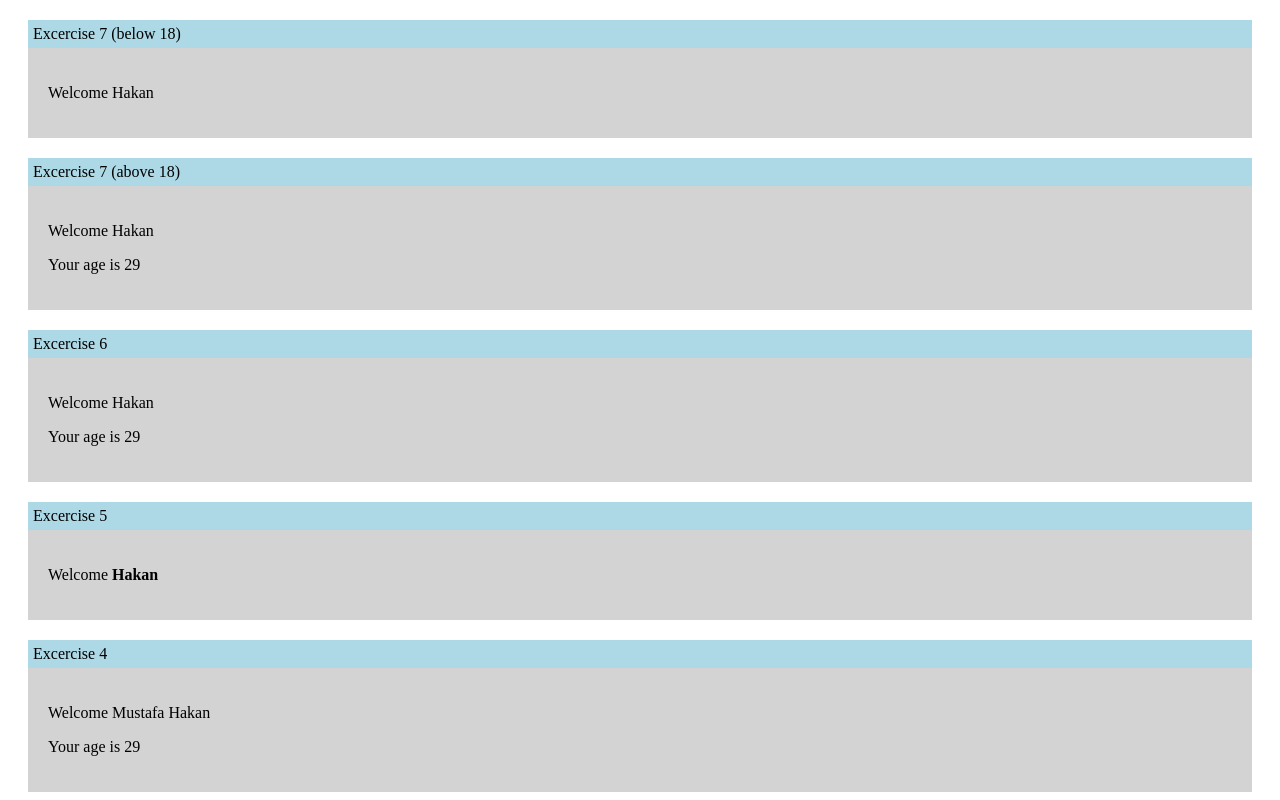
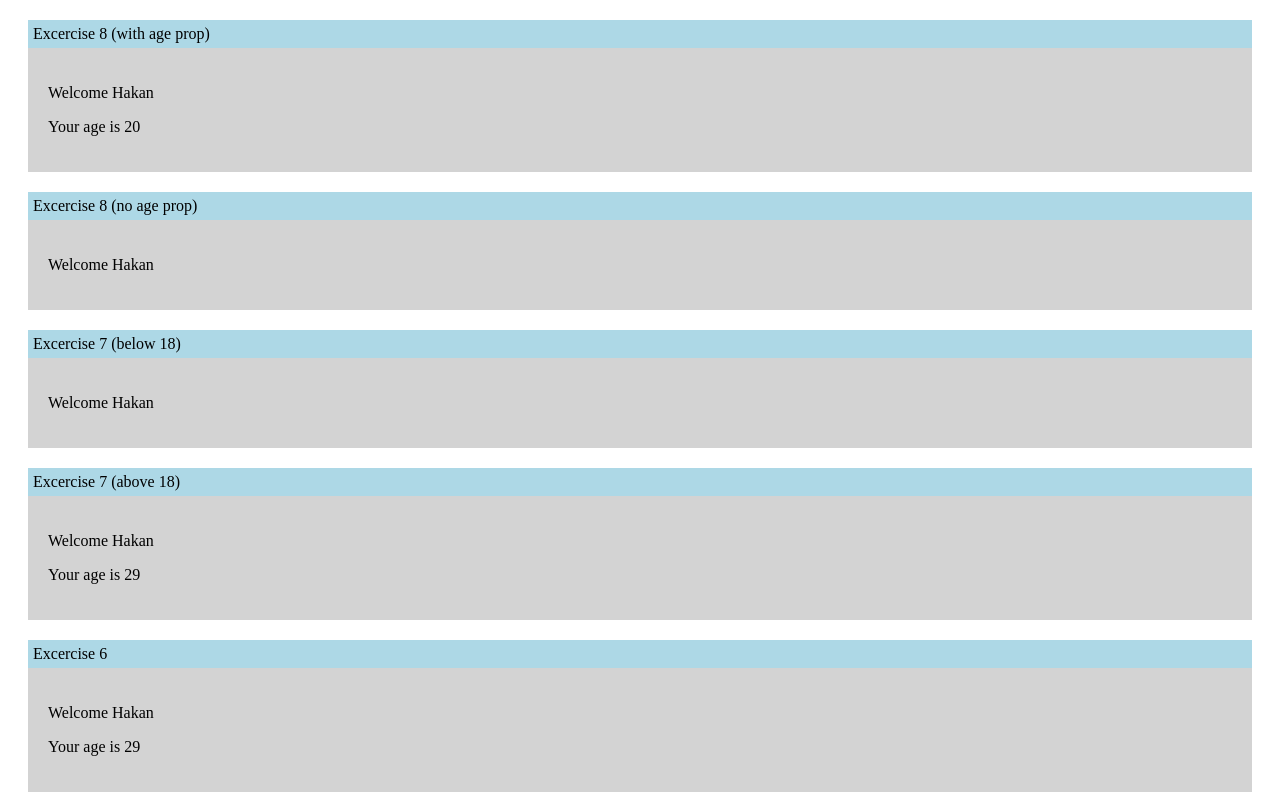
Before and after one commit to mhborazan/Develhope-Exercises, a React (Vite) app in the folder react/: page / in a window 1280 px wide. Shown: the top 800 px of the page. Built offline with nearby package versions, Linux system fonts and the light colour scheme.

Commit message:
react-excercise-8

```diff
--- a/react/src/App.jsx
+++ b/react/src/App.jsx
@@ -9,12 +9,20 @@ import Welcome3 from './excercises/excercise-4/Welcome3'
 import Welcome4 from './excercises/excercise-5/Welcome4'
 import Welcome5 from './excercises/excercise-6/Welcome5'
 import Welcome6 from './excercises/excercise-7/Welcome6'
+import Welcome7 from './excercises/excercise-8/Welcome7'
 
 function App() {
 
 
   return (
     <>
+      <Seperator id="8 (with age prop)">
+        <Welcome7 name="Hakan" age={20}/>
+      </Seperator>
+
+      <Seperator id="8 (no age prop)">
+        <Welcome7 name="Hakan"/>
+      </Seperator>
 
       <Seperator id="7 (below 18)">
         <Welcome6 name="Hakan" age={15}/>
--- /dev/null
+++ b/react/src/excercises/excercise-8/Welcome7.jsx
@@ -0,0 +1,11 @@
+import React from 'react'
+import Age3 from './Age3'
+
+export default function Welcome7(props) {
+  return (
+    <>
+      <p>Welcome {props.name || "Mustafa"}</p>
+      {props.age ? <Age3 age={props.age}/> : "" }
+    </>
+  )
+}
```
